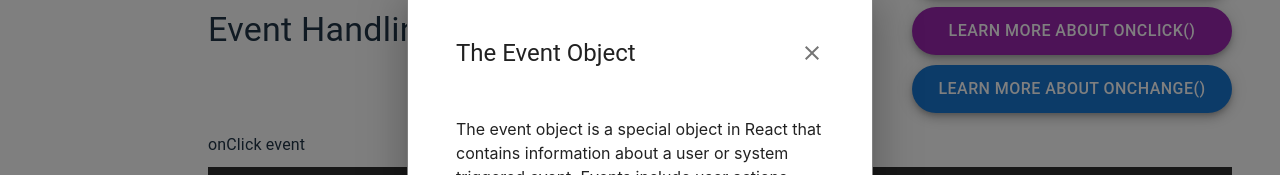
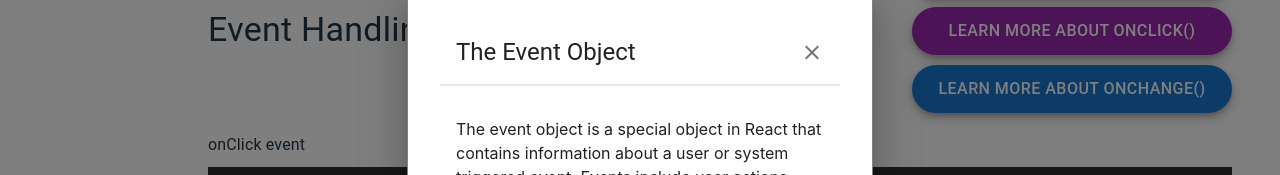
Before and after one commit to cjp0421/react-cheat-sheet, a React (Vite) app: page /event-handling in a window 1280 px wide. Both pictures are taken after a click on the button "LEARN MORE ABOUT THE EVENT OBJECT". Shown: the part 139-314 px from the top of the page. Built offline with nearby package versions, Linux system fonts and the light colour scheme.

Commit message:
added a divider component to modal template

```diff
--- a/src/components/Modal.tsx
+++ b/src/components/Modal.tsx
@@ -1,4 +1,4 @@
-import { Box, Modal, IconButton, Card, CardContent, CardHeader } from '@mui/material';
+import { Box, Modal, IconButton, Card, CardContent, CardHeader, Divider } from '@mui/material';
 import CloseIcon from '@mui/icons-material/Close'
 
 interface ModalProps {
@@ -30,7 +30,9 @@ const ModalTemplate: React.FC<ModalProps> = ({ open, onClose, title, children })
         >
             <Card elevation={3}>
                 <Box sx={ModalStyles}>
-                    {title && (
+                    {
+                        title && (
+                            <>
                                 <CardHeader
                                     id="modal-title"
                                     title={title}
@@ -39,7 +41,10 @@ const ModalTemplate: React.FC<ModalProps> = ({ open, onClose, title, children })
                                             <CloseIcon />
                                         </IconButton>
                                     }
+
                                 />
+                                <Divider sx={{ borderColor: '#ccc' }} />
+                            </>
                         )}
                     <CardContent>
                         <Box sx={{ mt: 2 }}>
```
Lines whose indentation alone changed are shown as unchanged.
